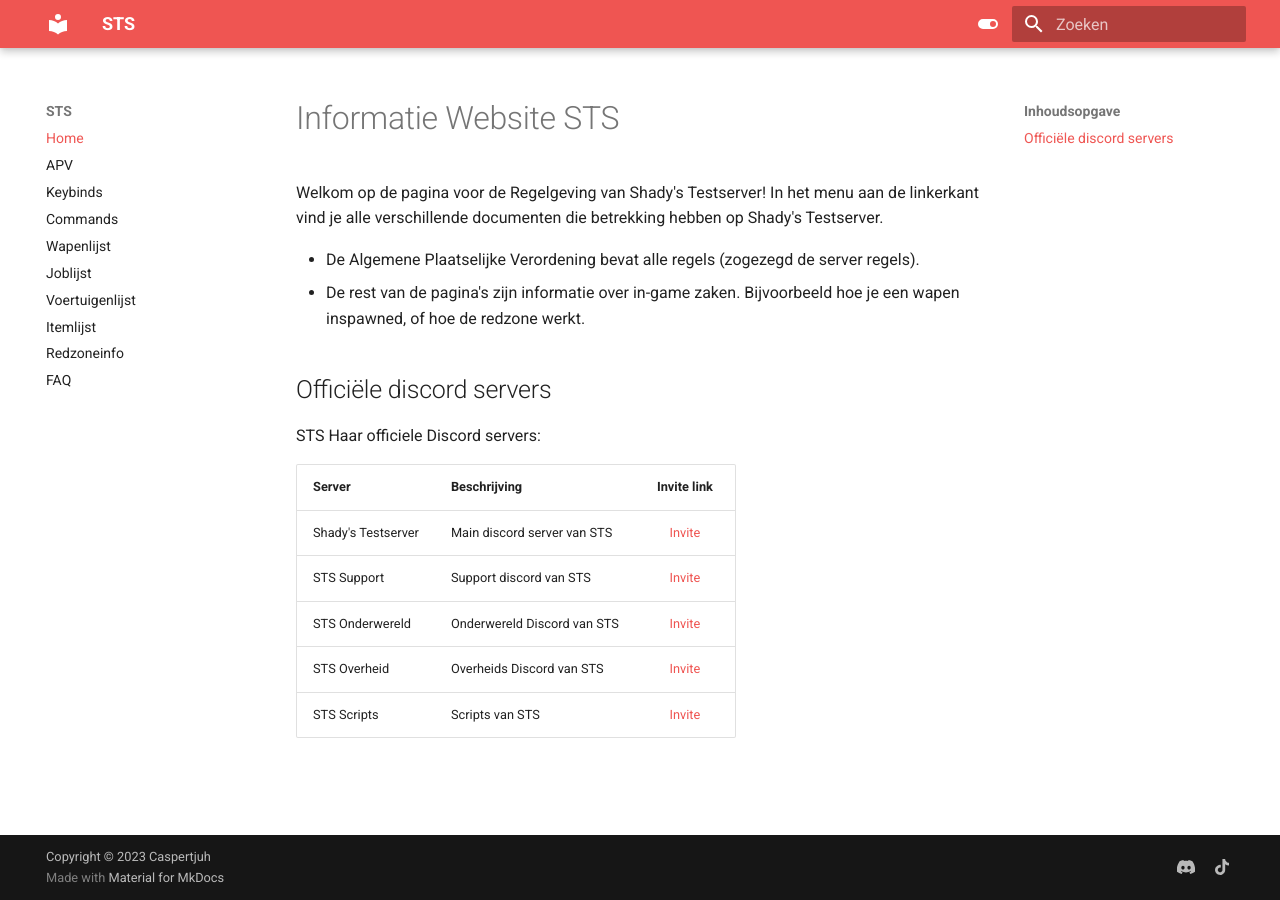
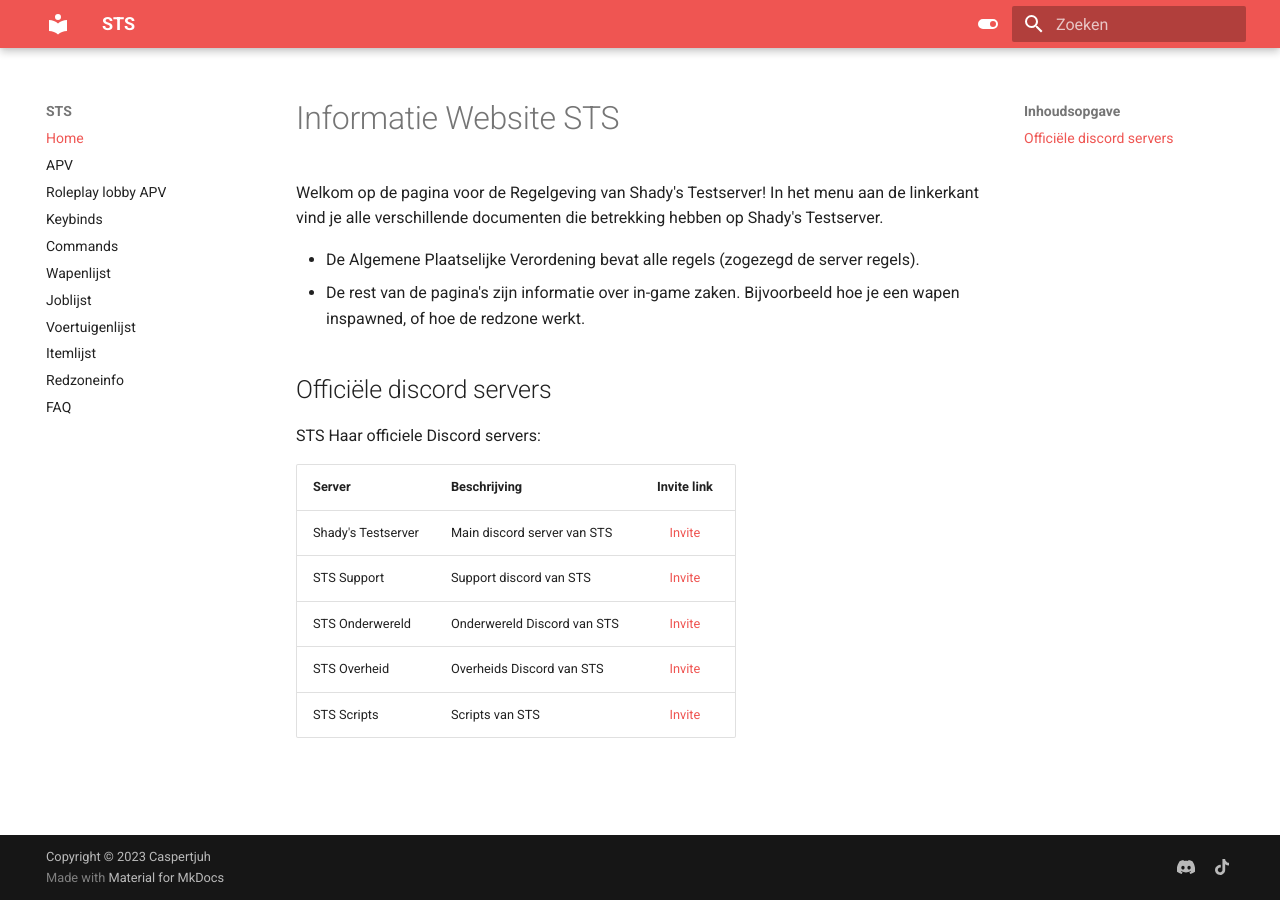
Before and after one commit to Welseyy/STSAPV, an MkDocs documentation site: the page built from docs/index.md, in a window 1280 px wide. Built offline with MkDocs 1.6.1 and Material for MkDocs 9.7.7, drawn with Linux system fonts in a browser that asks for light colours.

Commit message:
Update mkdocs.yml
Extra categorie toegevoegd.

```diff
--- a/mkdocs.yml
+++ b/mkdocs.yml
@@ -78,6 +78,7 @@
 nav:
   - Home: index.md
   - APV: apv.md
+  - Roleplay lobby APV: rpapv.md
   - Keybinds: keybinds.md
   - Commands: commands.md
   - Wapenlijst: wapenlijst.md
```
